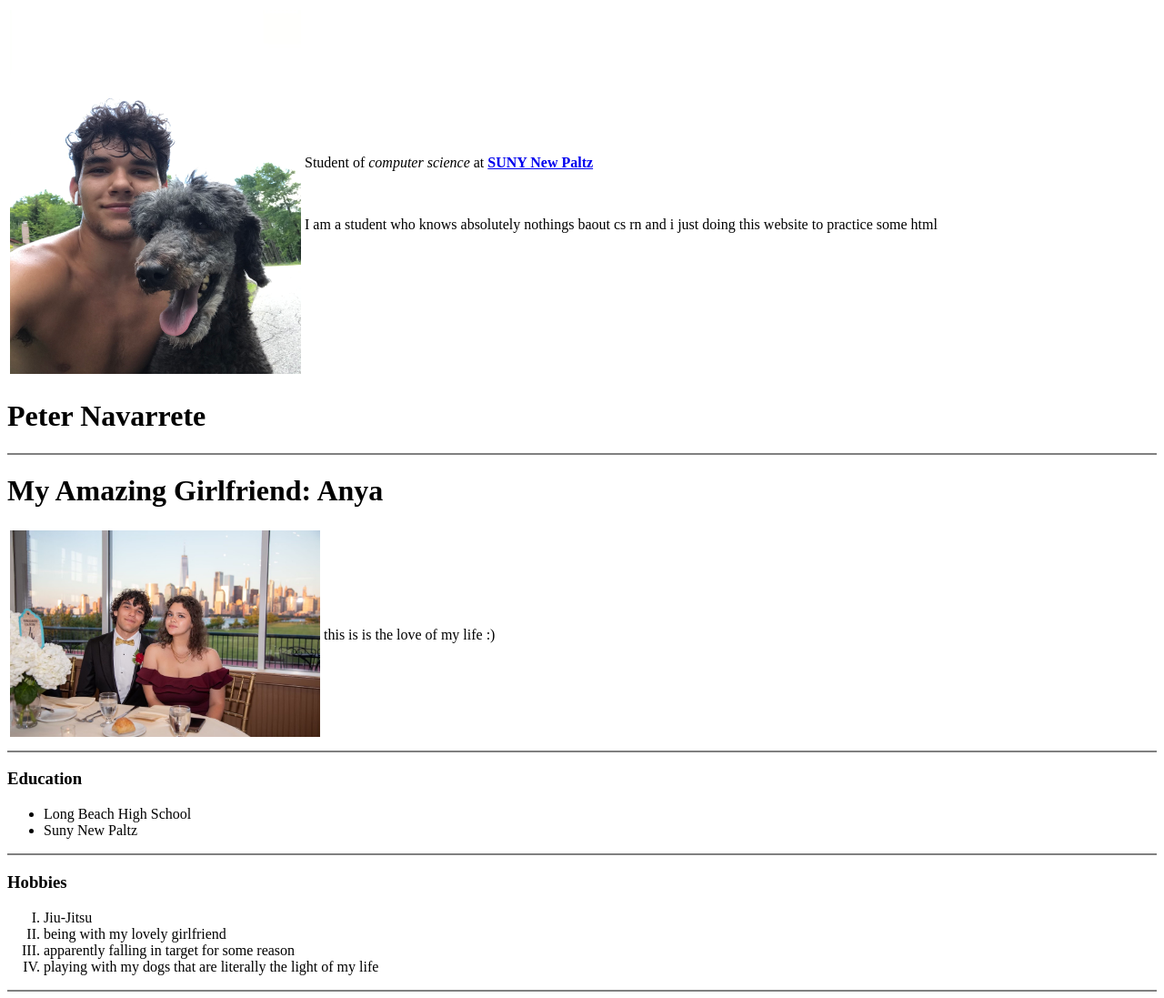
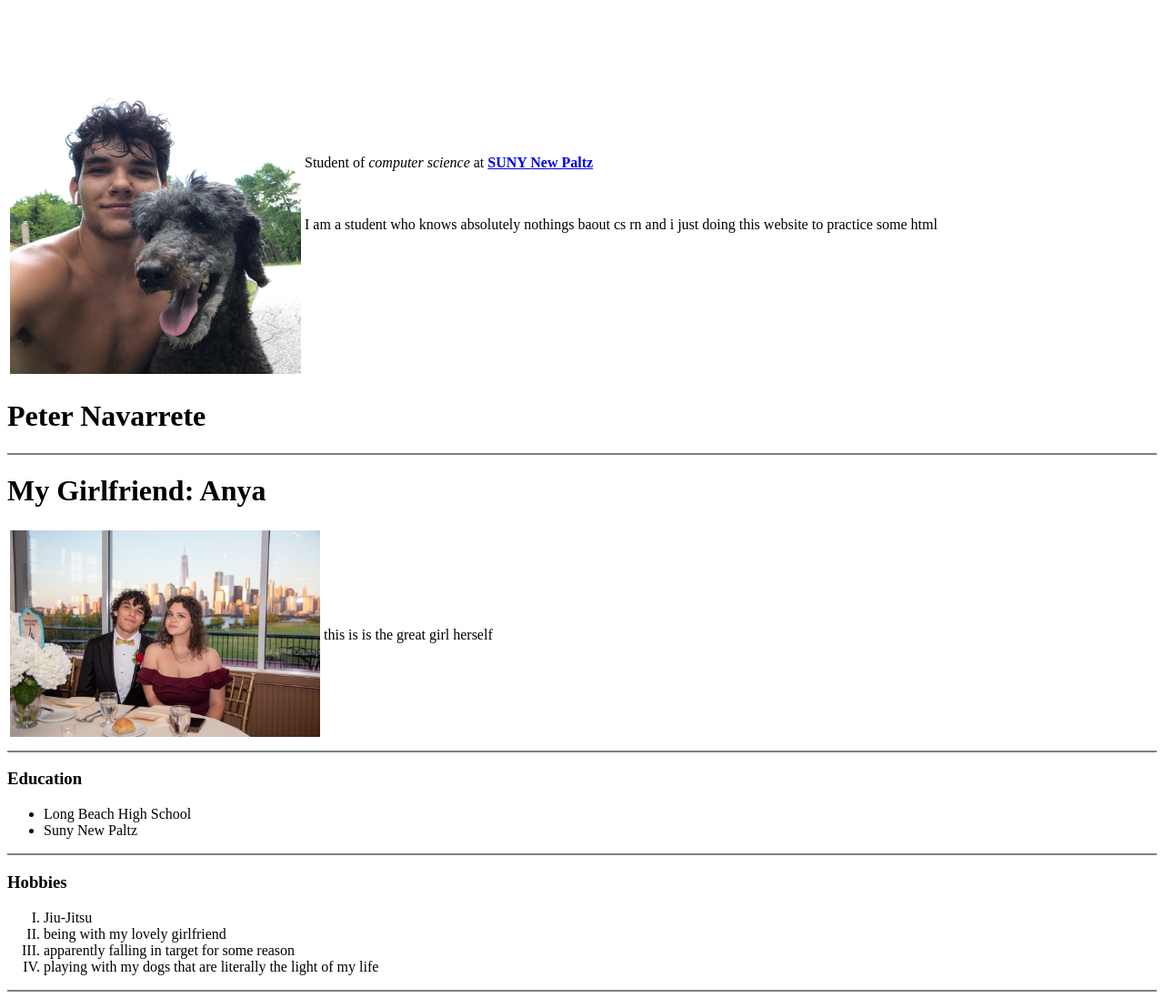
Before and after one commit to peternav2/firstSite, a plain HTML site: page index.html in a window 1280 px wide. Shown: the top 1097 px of the page at 91% size. Drawn offline with Linux system fonts and the light colour scheme.

Commit message:
Update index.html

```diff
--- a/index.html
+++ b/index.html
@@ -24,7 +24,7 @@
      <h1>Peter Navarrete</h1>
 
      <hr size = "2" noshade />
-     <h1>My Amazing Girlfriend: Anya</h1>
+     <h1>My Girlfriend: Anya</h1>
      <table>
        <tr>
          <td>
@@ -32,7 +32,7 @@
            width = "341" height = "227">
          </td>
          <td>
-           this is is the love of my life :)
+           this is is the great girl herself
          </td>
        </tr>
      </table>
```
